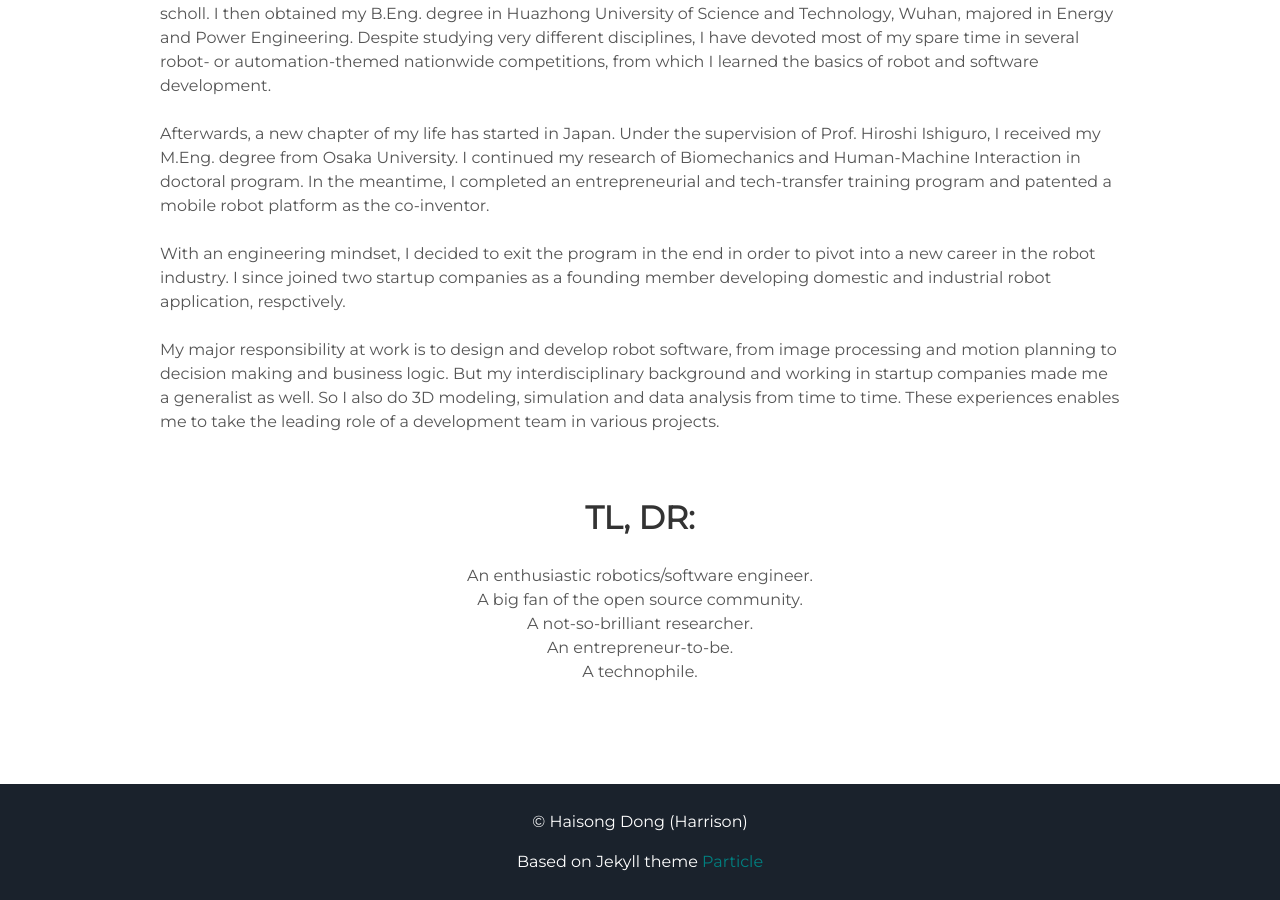
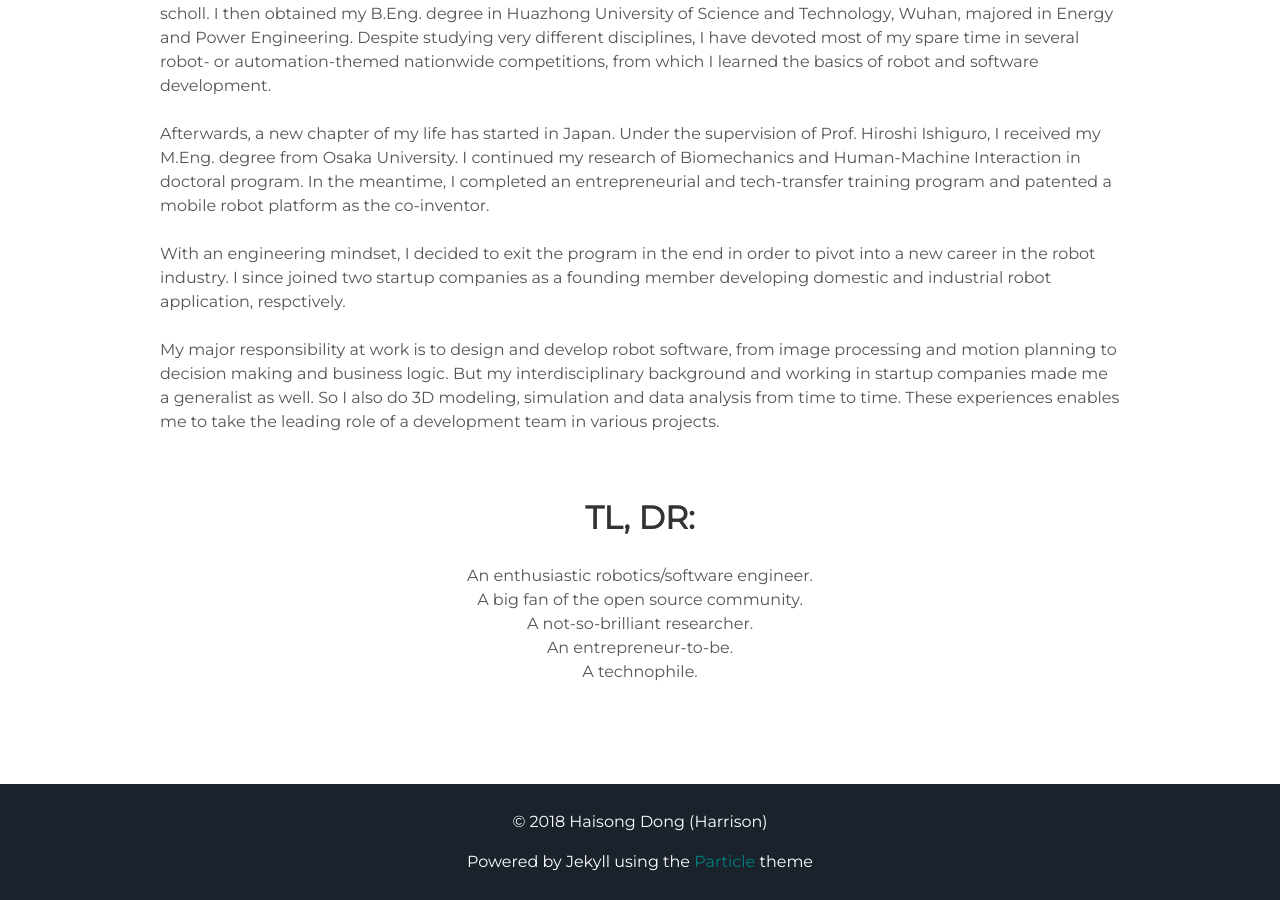
Before and after one commit to haisongdong-harrison/haisongdong-harrison.github.io, a Jekyll site: the page built from index.html, in a window 1280 px wide and 900 px high, scrolled down 7523 px. Built offline with Jekyll 4.4.1, drawn with Linux system fonts in a browser that asks for light colours.

Commit message:
Update footer

```diff
--- a/_includes/footer.html
+++ b/_includes/footer.html
@@ -1,6 +1,6 @@
 <footer class="footer">
-    <p>&copy; {{site.username}}</p>
-    <p>Based on Jekyll theme <a href="https://github.com/nrandecker/particle"><font color="teal">Particle</font></a></p>
+    <p>&copy; 2018 {{site.username}}</p>
+    <p> Powered by Jekyll using the <a href="https://github.com/nrandecker/particle"><font color="teal">Particle</font></a> theme</p>
 </footer>
 <script src="//cdn.jsdelivr.net/particles.js/2.0.0/particles.min.js"></script>
 <script src="{{ "/assets/js/sweet-scroll.min.js" | prepend: site.baseurl }}"></script>
```
